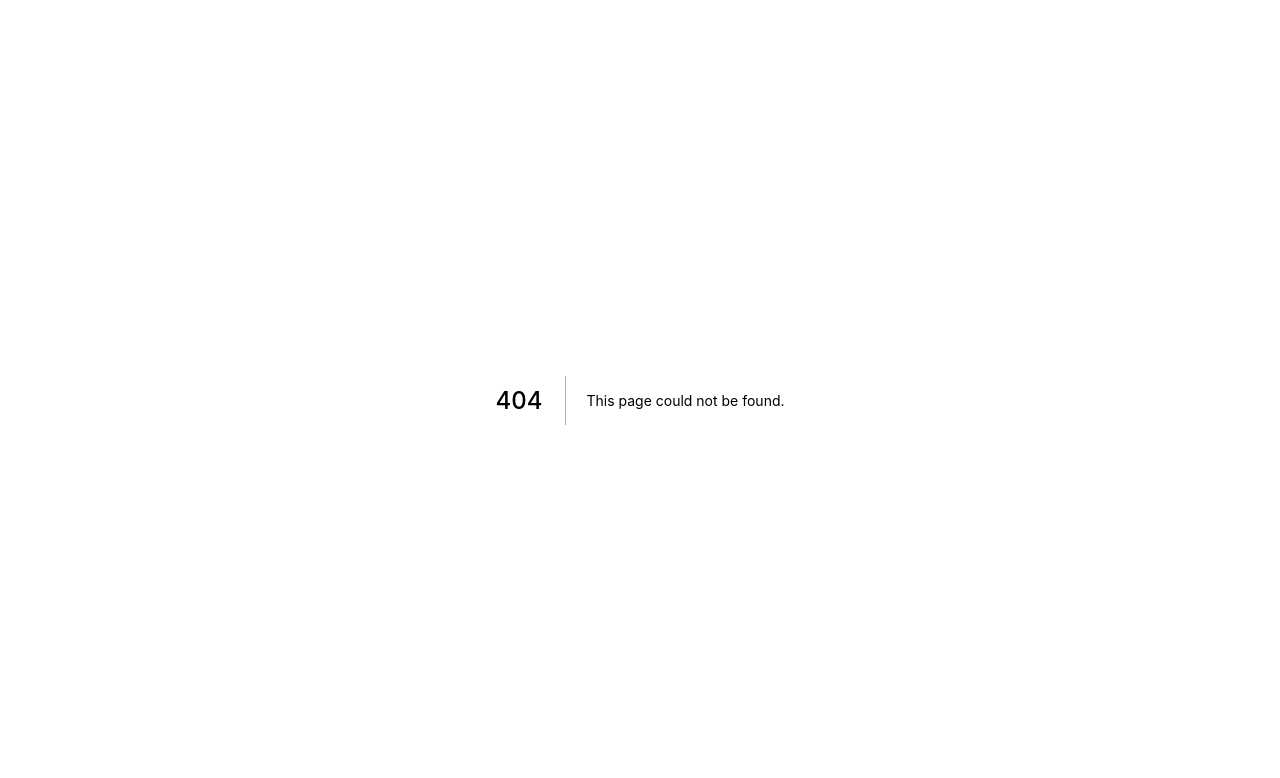
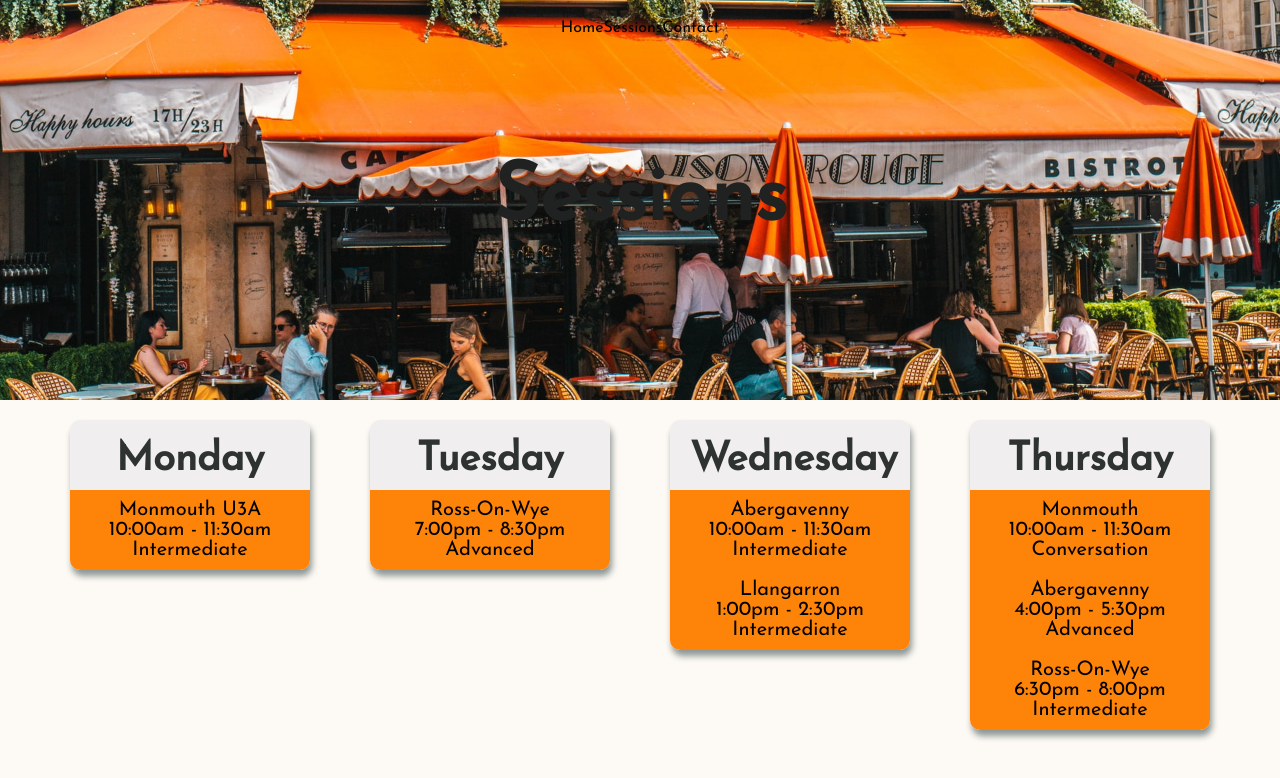
Before and after one commit to Velocima/ginnie-french, a Next.js app: page /sessions in a window 1280 px wide. Before the commit this address had no page. Shown: the top 778 px of the page. Built offline with nearby package versions, Linux system fonts and the light colour scheme.

Commit message:
groups page name changed to sessions

```diff
--- a/components/Nav.jsx
+++ b/components/Nav.jsx
@@ -2,7 +2,7 @@ import Link from 'next/link';
 import style from '../styles/nav.module.css';
 
 export default function Nav() {
-	const pages = ['Home', 'Groups', 'Contact'];
+	const pages = ['Home', 'Sessions', 'Contact'];
 	return (
 		<nav className={style.nav}>
 			{pages.map((page) => {
--- a/pages/groups.jsx
+++ b/pages/sessions.jsx
@@ -7,7 +7,7 @@ export default function Groups() {
 		<>
 			<Nav />
 			<main>
-				<Banner title='Groups' image='/images/cafeFront.jpg' position='70' />
+				<Banner title='Sessions' image='/images/cafeFront.jpg' position='70' />
 				<section className={style.groups}>
 					<div className={style.group}>
 						<div className={style.day}>
--- a/styles/banner.module.css
+++ b/styles/banner.module.css
@@ -8,4 +8,5 @@
 
 .banner h1 {
 	font-size: 80px;
+	color: rgb(32, 34, 34);
 }
```
